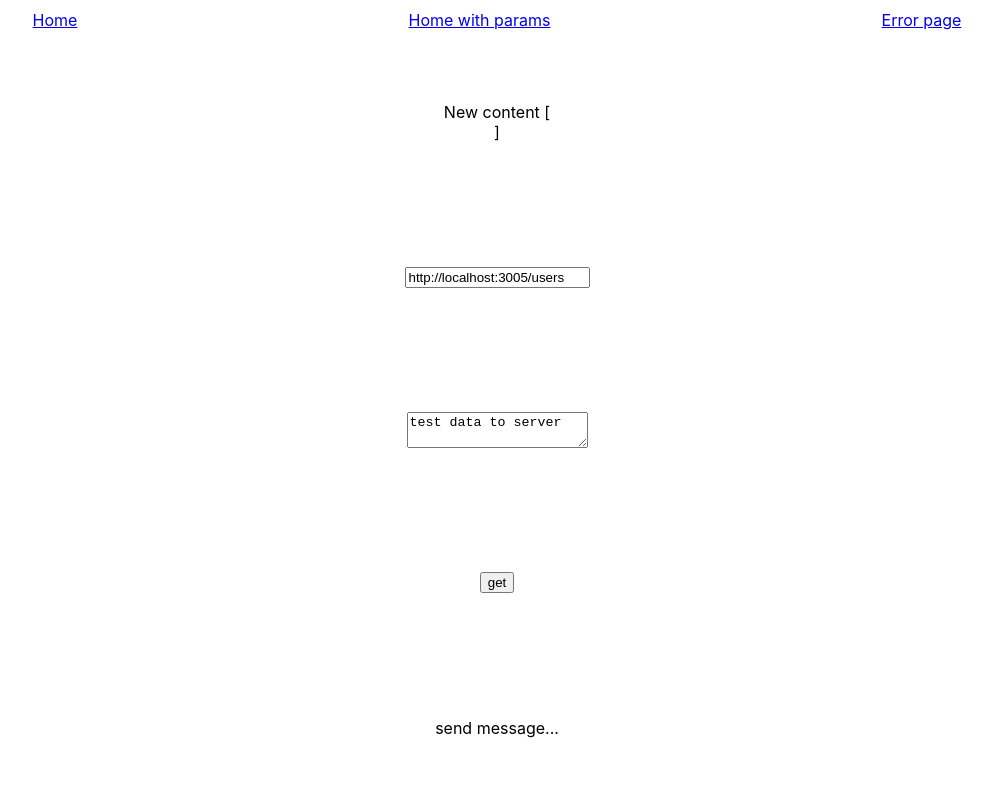
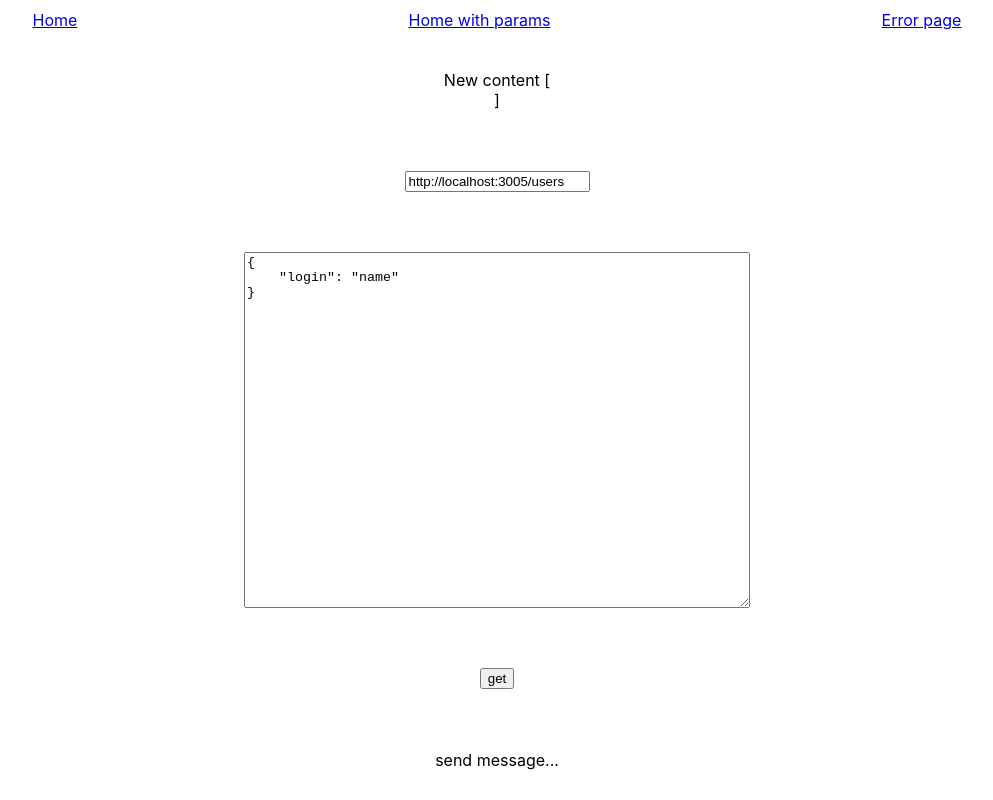
Before and after one commit to IgnatZakalinsky/neko-fast-start, a React (Create React App) app: page / in a window 1280 px wide. Shown: the whole page, without its empty margins (143-1136 px from the left). Built offline with nearby package versions, Linux system fonts and the light colour scheme.

Commit message:
add GET query

```diff
--- a/src/neko-1-ui/ui-1-base/Home.js
+++ b/src/neko-1-ui/ui-1-base/Home.js
@@ -3,9 +3,11 @@ import NewComponentContainer from "../ui-3-new-components/NewComponentContainer"
 import {LOGIC_SEND_MESSAGE, LOGIC_SENDING, LOGIC_SUCCESS} from "../../neko-2-bll/bll-1-base/initialState";
 
 const Home = ({data = 'no data', testState, testCallbacks}) => {
-    console.log('HomePageData: ', data);
-    console.log('HomeTestState: ', testState);
-    console.log('HomeTestCallbacks: ', testCallbacks);
+    if (false) {
+        console.log('HomePageData: ', data);
+        console.log('HomeTestState: ', testState);
+        console.log('HomeTestCallbacks: ', testCallbacks);
+    }
 
     return (
         <div
@@ -25,7 +27,11 @@ const Home = ({data = 'no data', testState, testCallbacks}) => {
             {/*test content*/}
 
             <input value={testState.url} onChange={e => testCallbacks.setUrl(e.currentTarget.value)}/>
-            <textarea value={testState.toServerData} onChange={e => testCallbacks.setToServerData(e.currentTarget.value)}/>
+            <textarea
+                style={{width: '500px', height: '350px'}}
+                value={testState.toServerData
+                } onChange={e => testCallbacks.setToServerData(e.currentTarget.value)}
+            />
             <button onClick={testCallbacks.sendDataThunk}>get</button>
             {testState.logicState === LOGIC_SEND_MESSAGE ? 'send message...'
                 : testState.logicState === LOGIC_SENDING ? 'sending...'
--- a/src/neko-1-ui/ui-3-new-components/NewComponent.js
+++ b/src/neko-1-ui/ui-3-new-components/NewComponent.js
@@ -1,7 +1,7 @@
 import React from 'react';
 
 const NewComponent = ({data = 'no data'}) => {
-    console.log('NewComponentData: ', data);
+    if (false) console.log('NewComponentData: ', data);
 
     return (
         <div
--- a/src/neko-2-bll/bll-1-base/initialState.js
+++ b/src/neko-2-bll/bll-1-base/initialState.js
@@ -5,7 +5,10 @@ export const LOGIC_ERROR = 'TEST/LOGIC_ERROR';
 
 export const initialState = {
     url: 'http://localhost:3005/users',
-    toServerData: 'test data to server',
+    toServerData:
+`{
+    "login": "name"
+}`,
     fromServerData: 'test data from server',
     logicState: LOGIC_SEND_MESSAGE
 };
--- a/src/neko-2-bll/bll-2-logic/thunkCreators.js
+++ b/src/neko-2-bll/bll-2-logic/thunkCreators.js
@@ -6,11 +6,10 @@ export const sendDataThunk = () => async (dispatch, getState) => {
     dispatch(setLogicState(LOGIC_SENDING));
     dispatch(sendData());
     try {
-        const response = await TestAPI.getTest(getState().testState.url);
-        // Promise.resolve({
-        //     url: getState().testState.url,
-        //     toServerData: getState().testState.toServerData
-        // });
+        const response = await TestAPI.getTest(
+            getState().testState.url,
+            JSON.parse(getState().testState.toServerData)
+        );
 
         console.warn('!!! Neko response !!! testResponse: ', response);
         dispatch(setFromServerData(response));
--- a/src/neko-3-dal/testApi.js
+++ b/src/neko-3-dal/testApi.js
@@ -1,8 +1,19 @@
 import * as axios from "axios";
 
 export const TestAPI = {
-    getTest(url) {
-        return axios.get(url);
+    getTest(url, query) {
+        let newUrl = url;
+
+        const queryKeys = Object.keys(query);
+        if (queryKeys.length) {
+            newUrl += '?';
+
+            for (const q of queryKeys) newUrl += q + '=' + query[q] + '&';
+            newUrl = newUrl.slice(0, -1);
+        }
+
+        console.warn('!!! Neko GET !!! url: ', newUrl);
+        return axios.get(newUrl);
     }
 
 };
```
